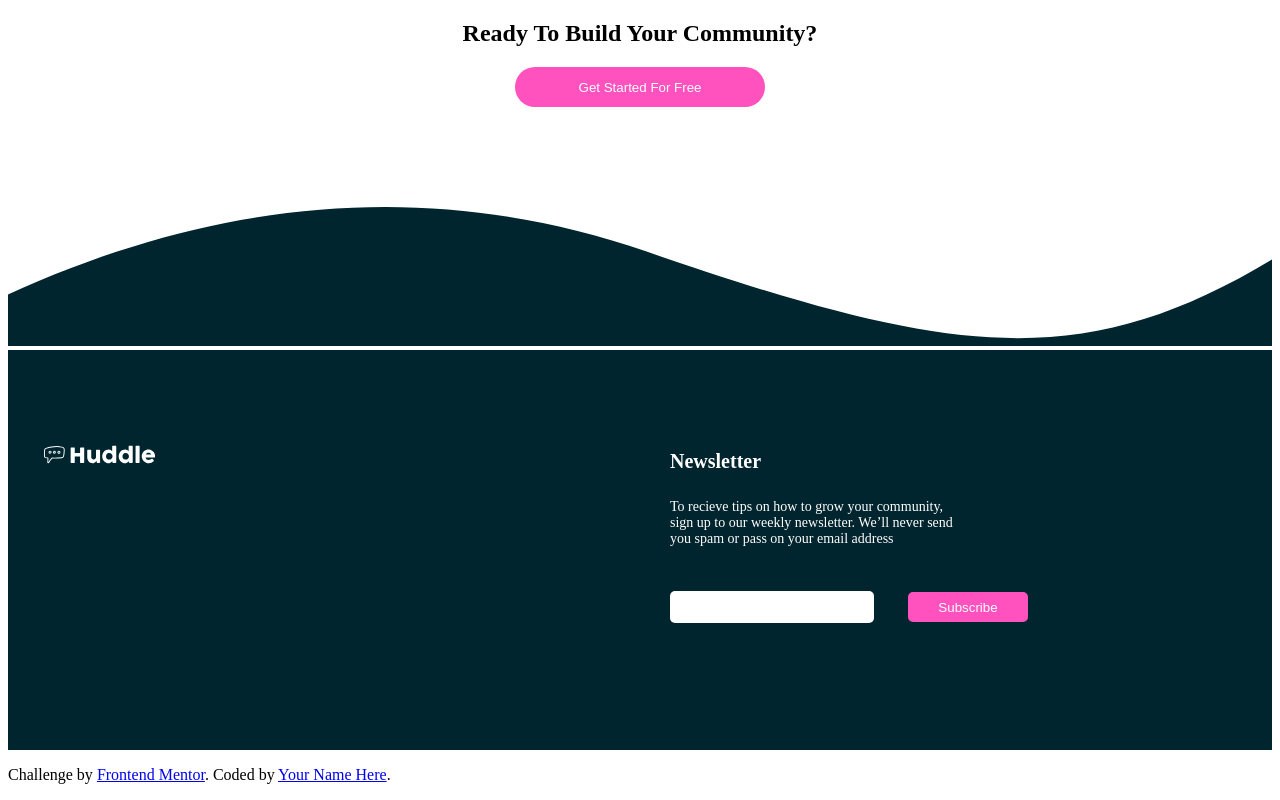
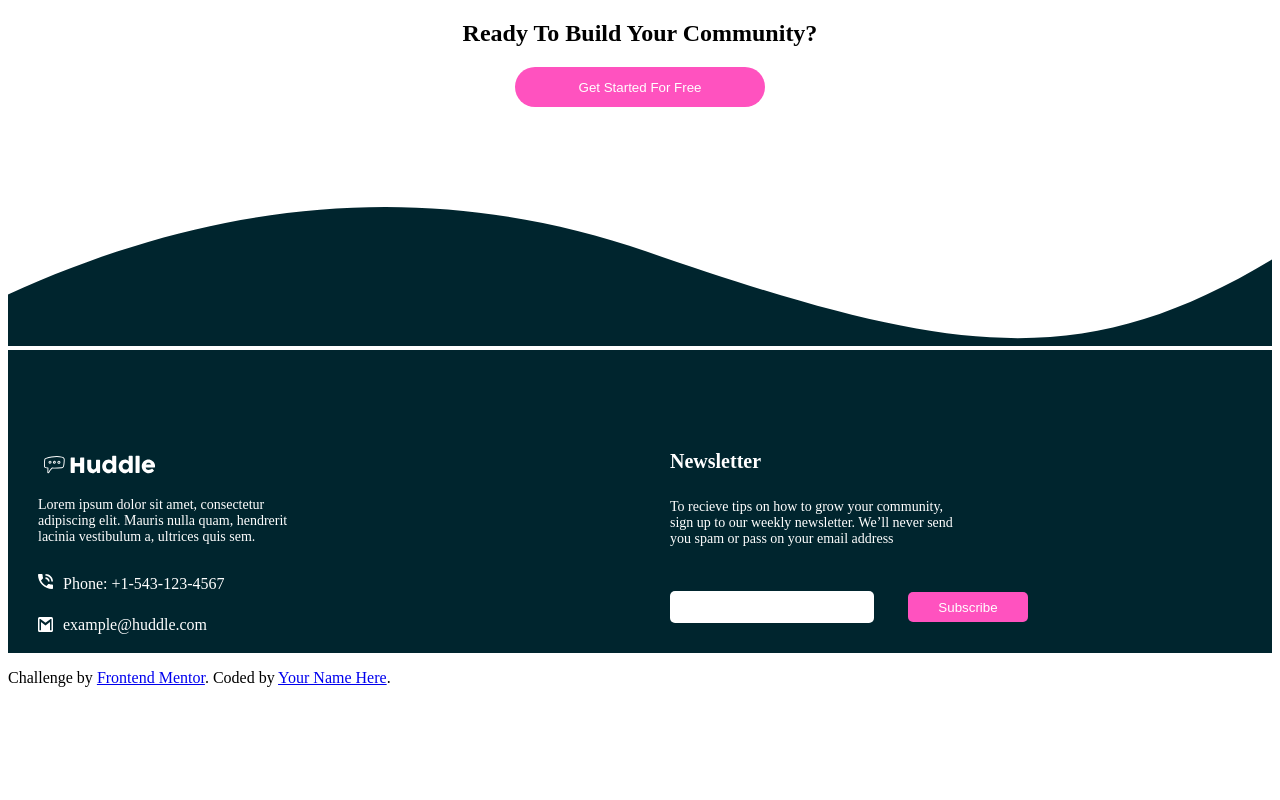
Before and after one commit to Ntochukwu-David/huddle-landing-page-with-curved-sections-master, a plain HTML site: page index.html in a window 1280 px wide. Shown: the part 2892-3692 px from the top of the page. After the commit the page ends 3595 px from the top, so only its background shows below. Drawn offline with Linux system fonts and the light colour scheme; a web font is replaced by a local one.

Commit message:
added images

```diff
--- a/index.html
+++ b/index.html
@@ -113,9 +113,20 @@
       <a href="#"><button  id="button2" style="margin-bottom:100px;">Get Started For Free</button></a>
     </center>
     <img src="./images/bg-footer-top-desktop.svg" alt="" style="width:100%;">
-    <div style="background-color:hsl(192, 100%, 9%);width:100%;height:400px;display:flex;">
+    <div style="background-color:hsl(192, 100%, 9%);width:100%;display:flex;">
       <div style="width:50%;height:200px;">
-        <img src="./images/logo copy.svg" alt="logo" style="width:120px;margin-top:90px;padding-left:30px;">
+        <img src="./images/logo copy.svg" alt="logo" style="width:120px;margin-top:100px;padding-left:30px;">
+        <p id="para-3" style="padding-bottom:0px;">
+          Lorem ipsum dolor sit amet, consectetur <br> adipiscing elit. Mauris nulla quam, hendrerit <br> lacinia vestibulum a, ultrices quis sem.
+        </p>
+        <div style="display:flex;gap:10px;">
+           <img src="./images/icon-phone.svg" alt="icon-phone" style="width:15px;height:15px;padding-left:30px;margin-top:15px;">
+           <p style="color:white;">Phone: +1-543-123-4567</p>
+        </div>
+        <div style="display:flex;gap:10px;">
+          <img src="./images/icon-email.svg" alt="icon-email" style="width:15px;height:15px;padding-left:30px;margin-top:8px;">
+          <p style="color:white;line-height:0%;">  example@huddle.com</p>
+       </div>
       </div>
       <div style="width:50%;">
         <h4> Newsletter</h4>
```
Also changed, not shown: 1 other file.
